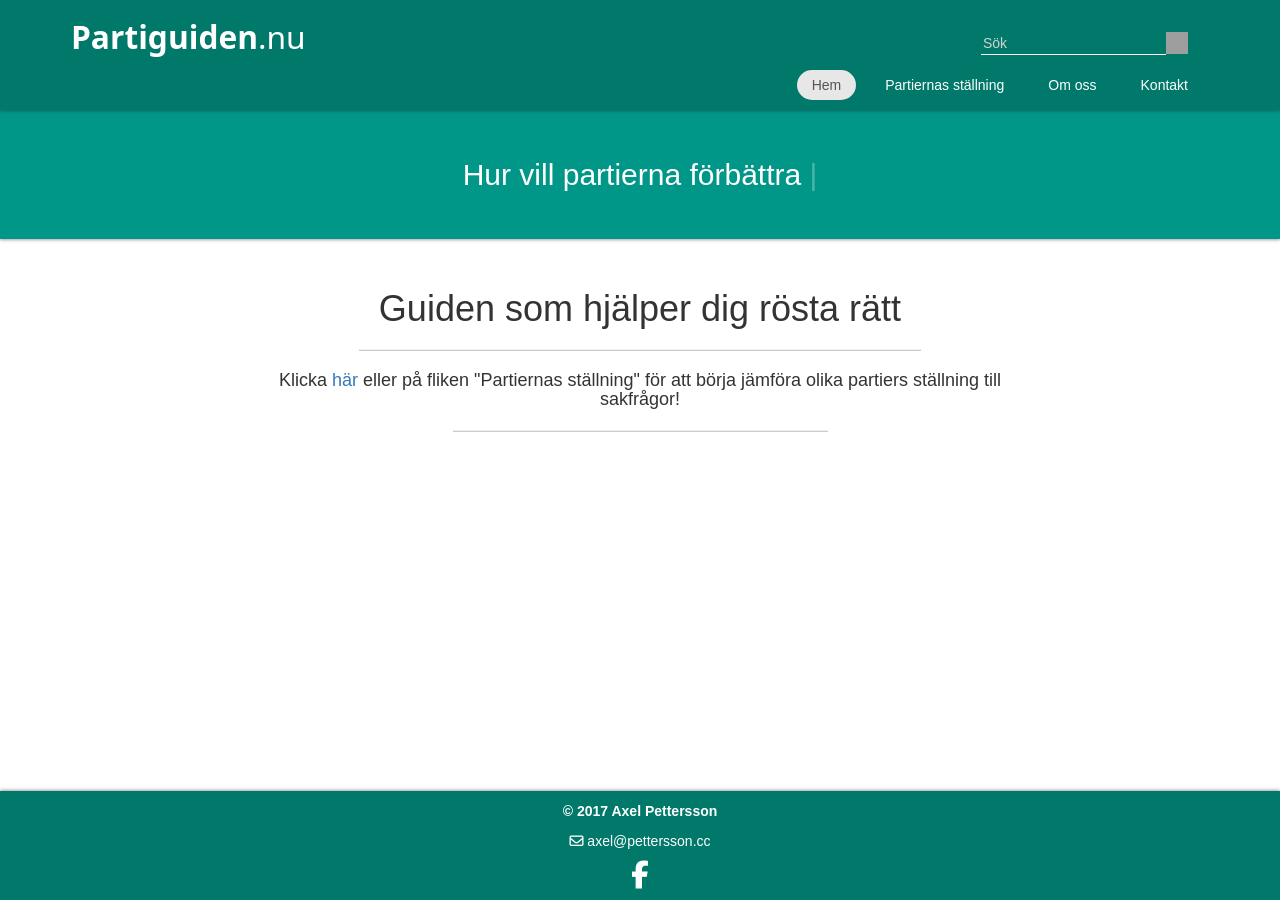
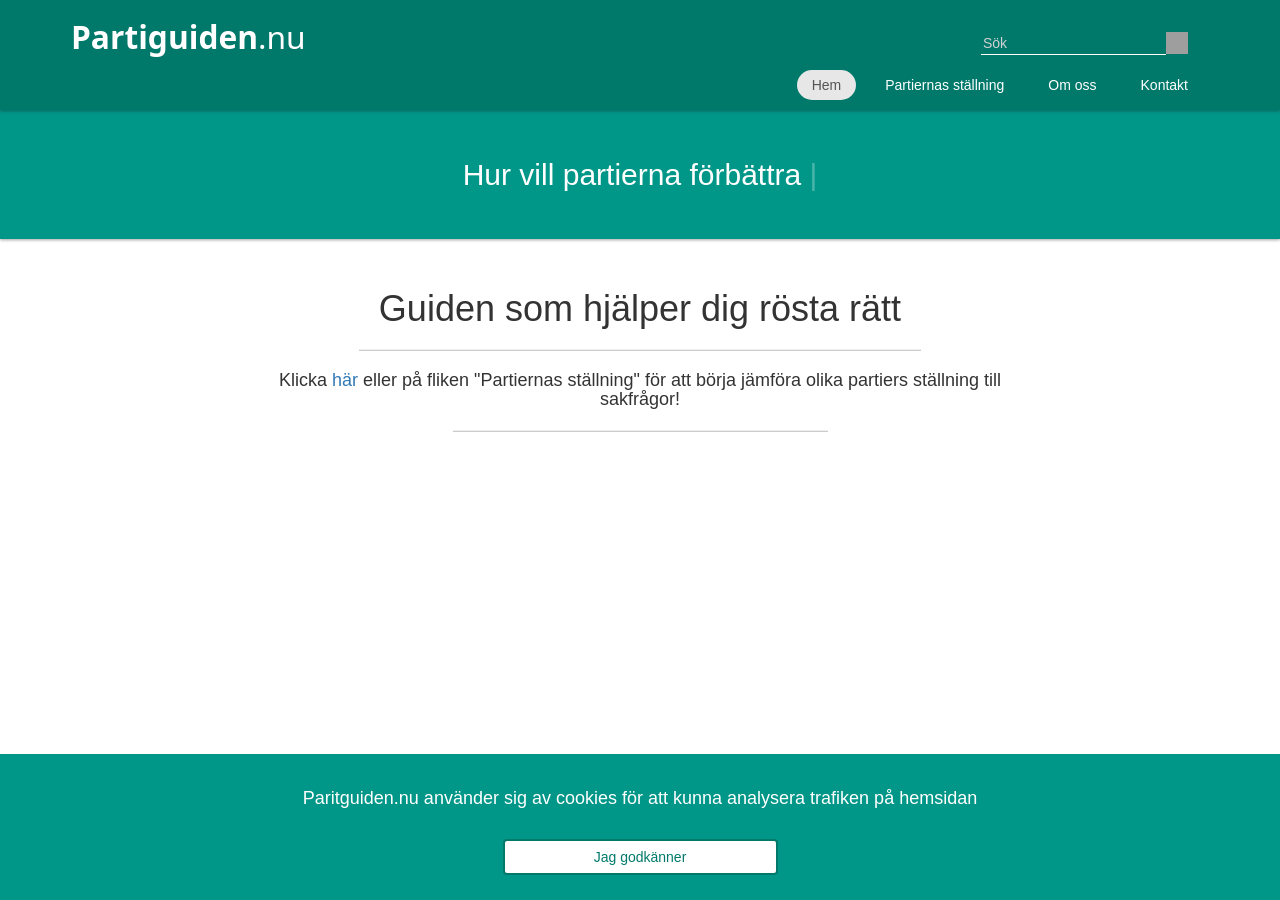
Before and after one commit to Ackuq/partiguiden.nu, a Jekyll site: the page built from index.md, in a window 1280 px wide. Built offline with Jekyll 4.4.1, drawn with Linux system fonts in a browser that asks for light colours; nearby versions of some CDN libraries; some web fonts are replaced; grey boxes are pictures that could not be loaded.

Commit message:
Added cookie consent script

```diff
--- a/_layouts/default.html
+++ b/_layouts/default.html
@@ -118,6 +114,14 @@
     <div id="content" {% if page.url == '/' %} style="padding-top:0" {% endif %}>
     {{ content }}
     </div>
+    <div id="cookie-banner" style="display: none">
+        <div class="container">
+            <h4 class="cookie-text">Paritguiden.nu använder sig av cookies för att kunna analysera trafiken på hemsidan</h4>
+            <button onclick="gaOpt()" class="cookies-button btn">
+                <span>Jag godkänner</span>
+            </button>
+        </div>
+    </div>
     <footer id="footer">
         <div class="container">
             <div class="row text-center">
--- /dev/null
+++ b/_sass/_cookies.scss
@@ -0,0 +1,27 @@
+#cookie-banner{
+    width: 100%;
+    color: #fff;
+    text-align: center;
+    position: fixed;
+    background: #009688;
+    overflow: hidden;
+    z-index: 1000;
+    padding: 10px;
+    bottom:0;
+    padding: 2.5rem 0;
+}
+.cookie-text{
+    padding-bottom: 2rem;
+}
+.cookies-button{
+    background: #fff;
+    width: 100%;
+    max-width: 27.5rem;
+    border: 2px solid #00796B;
+    color: #00796B;
+    transition: background-color 0.25s ease-out, color 0.25s ease-out;
+}
+.cookies-button:hover{
+    background-color: #00796B;
+    color: #fff;
+}
--- a/_sass/_search.scss
+++ b/_sass/_search.scss
@@ -6,15 +6,21 @@
 }
 
 #search-results>a{
+    padding-left: 4px;
     display: block;
     width: inherit;
     text-decoration: none !important;
     color: #6C7A89;
 }
+#search-results>a:hover{
+    color: #000;
+}
+.search.desktop>form>input{
+    color: #fff;
+}
 #search-results{
     display: block;
     width: 100%;
-    padding: 4px;
     border: solid 1px #00796B;
     margin: 10px 0;
     font-size: 20px;
@@ -27,6 +33,9 @@
     background-color: inherit;
     color: inherit;
     border-bottom: 1px solid #fff;
+}
+.search{
+    color: #000;
 }
 
 .search form {
--- a/css/styles.scss
+++ b/css/styles.scss
@@ -4,6 +4,7 @@
 @charset "utf-8";
 @import "bootstrap";
 
+@import "cookies";
 @import "partier";
 @import "search";
 @import "navigation";
--- /dev/null
+++ b/js/cookie-consent.js
@@ -0,0 +1,26 @@
+    var gaProperty = 'UA-111642551-1';
+
+    var disableStr = 'ga-disable-' + gaProperty;
+
+    //Check if user has accepted cookies
+    console.log(document.cookie.indexOf("consent=true"));
+    if(document.cookie.indexOf("consent=true") == -1){
+        jQuery(function($) {
+            $('#cookie-banner').slideToggle();
+        });
+        window[disableStr] = true;
+    }
+    window.dataLayer = window.dataLayer || [];
+    function gtag(){dataLayer.push(arguments);}
+    gtag('js', new Date());
+    gtag('config', gaProperty);
+
+    //Enable Analytics
+    function gaOpt(){
+        jQuery(function($) {
+            $('#cookie-banner').slideToggle();
+        });
+        document.cookie = "consent=true; expires=Thu, 31 Dec 2099 23:59:59 UTC; path=/";
+        console.log(document.cookie.indexOf("consent=true"));
+
+    }
--- a/js/search.js
+++ b/js/search.js
@@ -6,7 +6,7 @@ function displaySearchResults(results, store) {
 
     for (var i = 0; i < results.length; i++) {  // Iterate over the results
       var item = store[results[i].ref];
-      appendString += '<a href="' + item.url + '" class="search-results">'+ '<span class="search-title">' + item.title + '</span>' + '</a>';
+      appendString += '<a href="' + item.url + '" >'+ '<span class="search-title">' + item.title + '</span>' + '</a>';
     }
 
     searchResults.innerHTML = appendString;
```
Also changed, not shown: other parts of _layouts/default.html (+2 -6 lines), _sass/_Noto_Sans.scss (renamed from _sass/Noto_Sans.scss).
